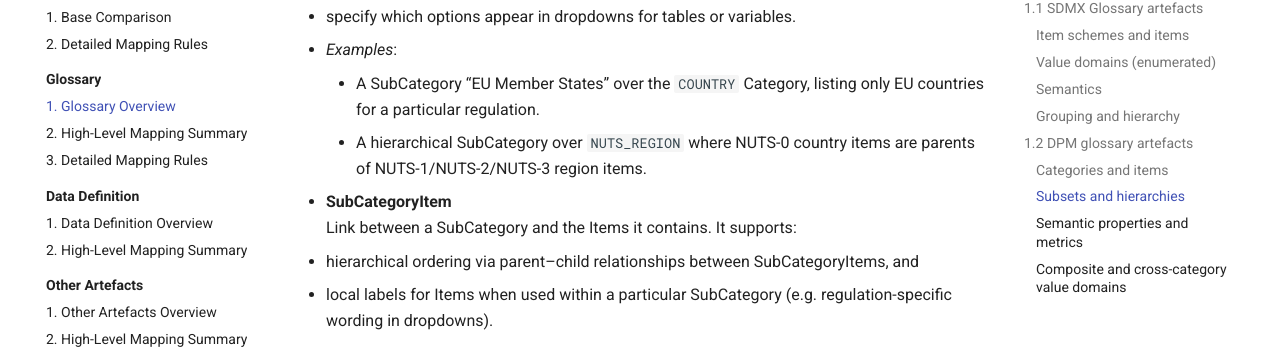
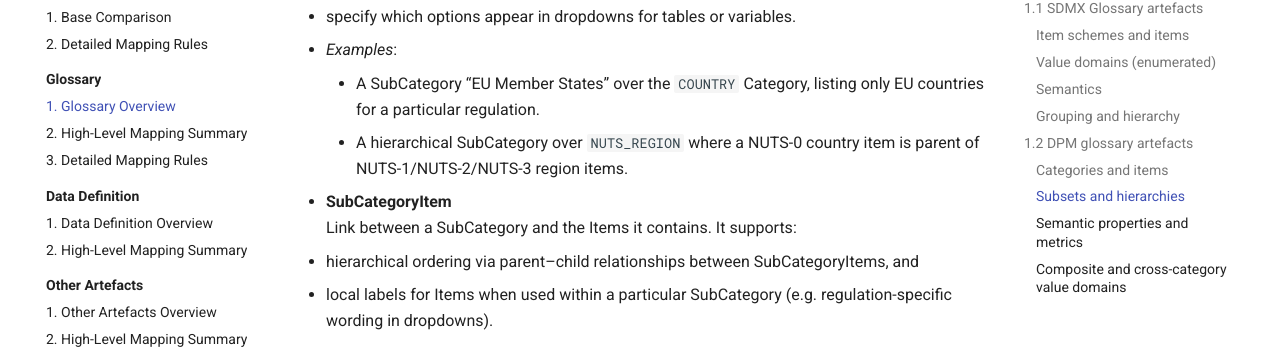
Before and after one commit to sdmx-twg/wp-sdmx-dpm, an MkDocs documentation site: the page built from docs/models-relationships/01_glossary/01_glossary_overview.md, in a window 1280 px wide and 900 px high, scrolled down 7394 px. Shown: the part 127-476 px from the top of the window. Built offline with MkDocs 1.6.1 and Material for MkDocs 9.7.7, drawn with Linux system fonts in a browser that asks for light colours.

Commit message:
fix: typo in SubCategory NUTS hierarchy example
Addresses #20 — use singular "a NUTS-0 country item is parent"
instead of plural "items are parents".

```diff
--- a/docs/models-relationships/01_glossary/01_glossary_overview.md
+++ b/docs/models-relationships/01_glossary/01_glossary_overview.md
@@ -180,7 +180,7 @@ classDiagram
   - specify which options appear in dropdowns for tables or variables.
   - *Examples*:
     - A SubCategory “EU Member States” over the `COUNTRY` Category, listing only EU countries for a particular regulation.
-    - A hierarchical SubCategory over `NUTS_REGION` where NUTS-0 country items are parents of NUTS-1/NUTS-2/NUTS-3 region items.
+    - A hierarchical SubCategory over `NUTS_REGION` where a NUTS-0 country item is parent of NUTS-1/NUTS-2/NUTS-3 region items.
 
 - **SubCategoryItem**
   Link between a SubCategory and the Items it contains. It supports:
```
